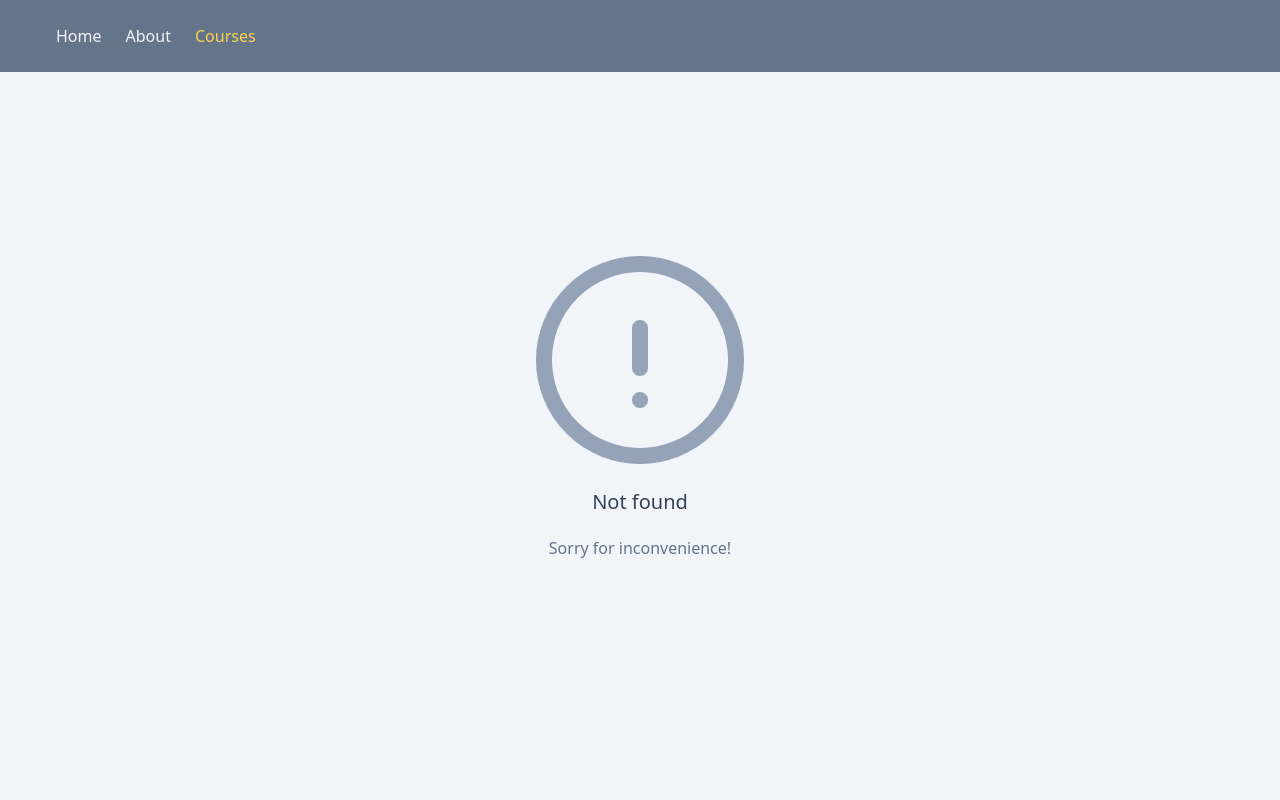
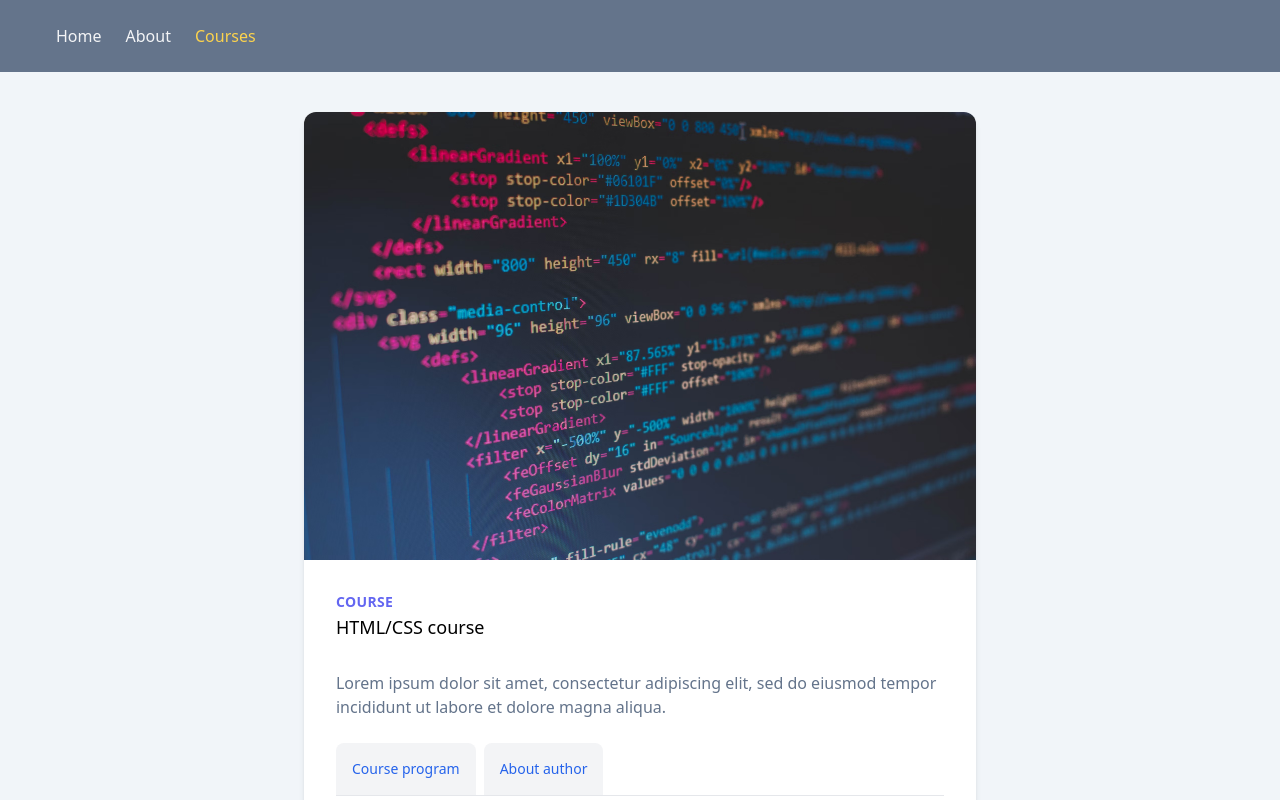
Before and after one commit to spiderpoul/react-router-app, a React (Create React App) app: page /courses/0 in a window 1280 px wide. Before the commit this address had no page. Shown: the top 800 px of the page. Built offline with nearby package versions, Linux system fonts and the light colour scheme.

Commit message:
workshop 2

```diff
--- a/src/App.jsx
+++ b/src/App.jsx
@@ -12,11 +12,12 @@ import { UserPage } from "./pages/UserPage";
 function App() {
   const isAuthorized = false;
   return (
-    <BaseLayout>
     <Routes>
-      <Route path="/" element={<HomePage />} />
+        <Route path="/" element={<BaseLayout />}>
+          <Route index element={<HomePage />} />
           <Route path="/about" element={<AboutPage />} />
           <Route path="/courses" element={<CoursesPage />} />
+          <Route path="/courses/:id/*" element={<CourseDetails />} />
           <Route
             path="/user"
             element={
@@ -26,8 +27,8 @@ function App() {
             }
           />
           <Route path="/*" element={<ErrorPage errorCode={404} />} />
+        </Route>
     </Routes>
-    </BaseLayout>
   );
 }
 
--- a/src/components/BaseLayout.jsx
+++ b/src/components/BaseLayout.jsx
@@ -1,3 +1,4 @@
+import { Outlet } from "react-router-dom";
 import { Header } from "./Header";
 import { MainNavigation } from "./MainNavigation";
 
@@ -6,7 +7,7 @@ export const BaseLayout = ({ children }) => {
     <div className="flex flex-col items-center">
       <Header><MainNavigation /></Header>
       <div className="flex flex-col px-6 relative h-full w-2/3">
-        {children}
+        <Outlet />
       </div>
     </div>
   );
--- a/src/pages/CourseDeatilsPage.jsx
+++ b/src/pages/CourseDeatilsPage.jsx
@@ -23,7 +23,7 @@ export const CourseDetails = () => {
   const { id } = useParams();
 
   useEffect(() => {
-    mockFetch(`/courses/${id}`).then(setData);
+    mockFetch(`/courses/${id}`).then(res => setData(res));
   }, [id]);
 
   if (!data) return <Loader />;
```
Lines whose indentation alone changed are shown as unchanged.
